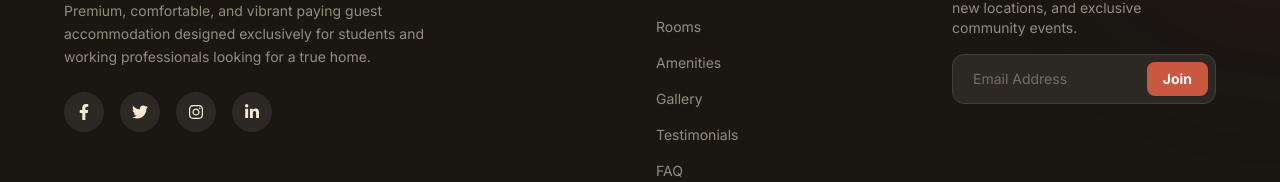
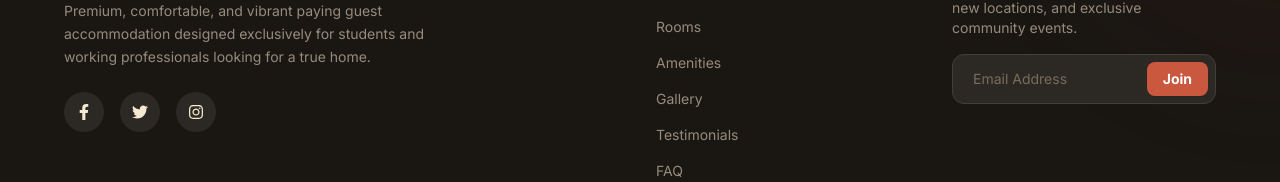
Before and after one commit to Muru-Pan/PG_Website, a React (Vite) app: page / in a window 1280 px wide. Shown: the part 6771-6953 px from the top of the page. Built offline with nearby package versions, Linux system fonts and the light colour scheme; a web font is replaced by a local one.

Commit message:
feat: Add a new `Footer` component with quick links, social media, newsletter signup, and copyright information.

```diff
--- a/src/components/Footer.jsx
+++ b/src/components/Footer.jsx
@@ -1,5 +1,5 @@
 import React from 'react'
-import { FaFacebookF, FaTwitter, FaInstagram, FaLinkedinIn, FaHeart } from 'react-icons/fa'
+import { FaFacebookF, FaTwitter, FaInstagram, FaHeart } from 'react-icons/fa'
 import { Link } from 'react-scroll'
 
 const quickLinks = [
@@ -18,7 +18,6 @@ const socialLinks = [
     { icon: <FaFacebookF />, href: '#' },
     { icon: <FaTwitter />, href: '#' },
     { icon: <FaInstagram />, href: '#' },
-    { icon: <FaLinkedinIn />, href: '#' },
 ]
 
 export default function Footer() {
```
